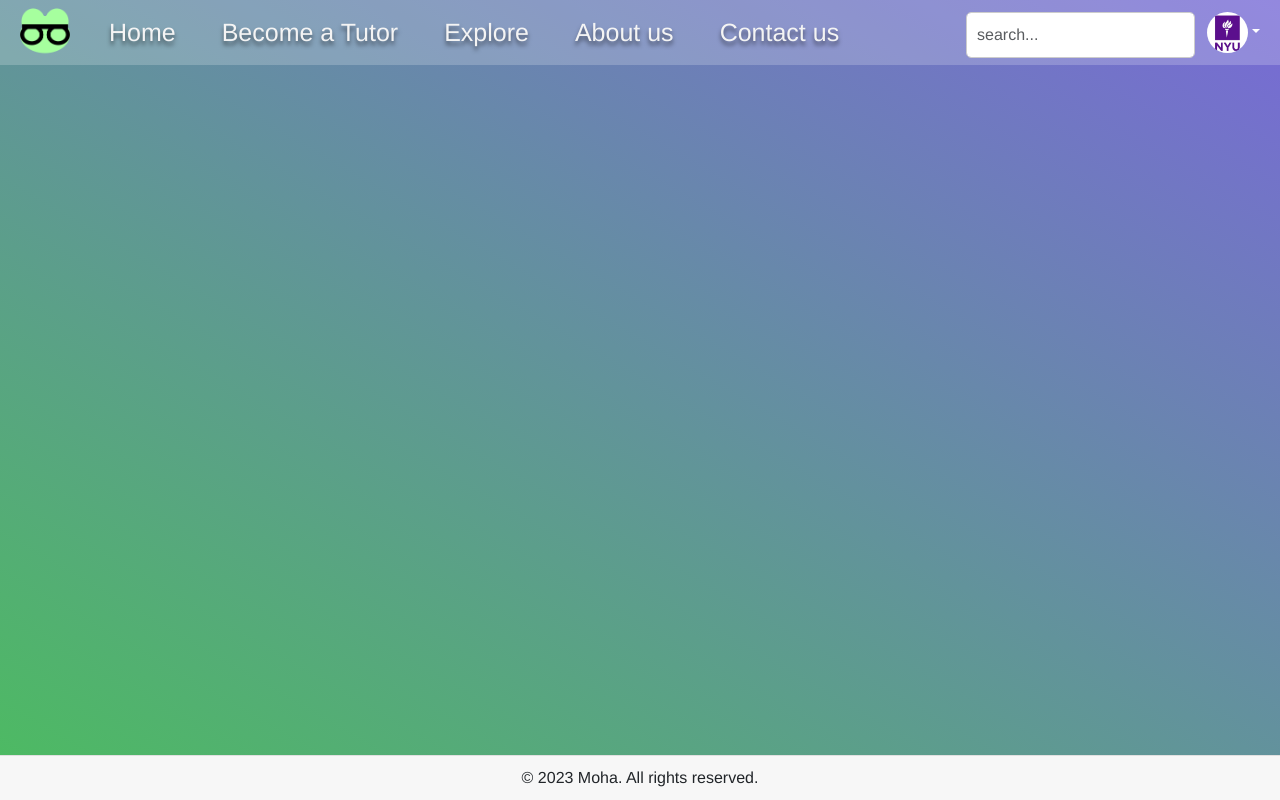
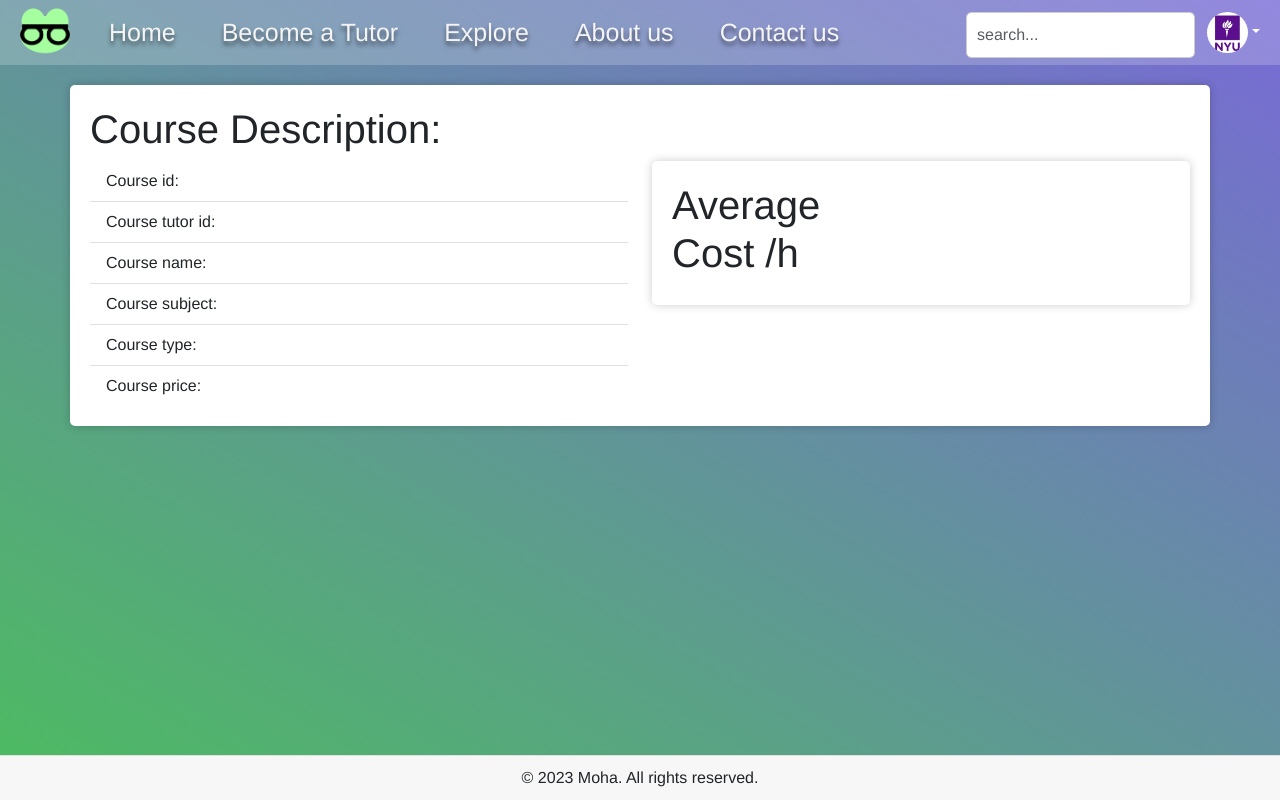
Before and after one commit to metaknightccc/MoHa, a React (Create React App) app in the folder react-app/: page /coursedes in a window 1280 px wide. Built offline with nearby package versions, Linux system fonts and the light colour scheme.

Commit message:
feat: temporary course description page --Yifan

```diff
--- a/react-app/src/App.js
+++ b/react-app/src/App.js
@@ -7,6 +7,7 @@ import RegistrationPage from './RegistrationPage';
 import SearchResultPage from './SearchResultPage';
 import DashboardPage from './DashboardPage';
 import axios from 'axios';
+import CourseDescription from './CourseDescription';
 
 import { BrowserRouter as Router, Routes, Route, Navigate } from 'react-router-dom';
 import AddCoursePage from './AddCoursePage';
@@ -36,6 +37,7 @@ const App = () => {
           <Route path="register" element={<RegistrationPage />} />
           <Route path="search" element={<SearchResultPage />} />
           <Route path="dashboard" element={<DashboardPage />} />
+          <Route path="coursedes" element={<CourseDescription />} />
         </Route>
         {/* Redirect to homepage if route is not found */}
         <Route path="*" element={<Template />} />
--- a/react-app/src/ClassSlot.js
+++ b/react-app/src/ClassSlot.js
@@ -12,7 +12,10 @@ const ClassSlot = ({imgName="nyu.jpg",tutorName="Charles Pan",courseName="CS101"
     <Card className={cardType} style={{width: '60%'}}>
       <Card.Img className="cardImage" variant="top" src={'./assets/'+imgName} />
       <Card.Body className="cardBody">
-        <Link to="/coursedes">
+        <Link
+          to="/coursedes"
+          state={{course_id: 1}}
+        >
           <Card.Title>{courseName}</Card.Title>
         </Link>
         <Card.Subtitle className="mb-2 text-muted">{tutorName}</Card.Subtitle>
--- /dev/null
+++ b/react-app/src/CourseDescription.css
@@ -0,0 +1,6 @@
+.courseDes {
+    display: flex;
+    width: 80%;
+    min-height: 130vh;
+
+}
--- a/react-app/src/CourseDescription.js
+++ b/react-app/src/CourseDescription.js
@@ -1,20 +1,76 @@
 import React, { useState, useEffect, useRef } from "react";
-import { Button, Container, Form, Col, Row, Nav, Image, Dropdown, DropdownButton, ButtonGroup } from "react-bootstrap";
-import { useNavigate } from "react-router-dom";
+import { ListGroup, Button, Container, Form, Col, Row, Nav, Image, Dropdown, DropdownButton, ButtonGroup } from "react-bootstrap";
+import { useNavigate, useLocation } from "react-router-dom";
 import axios from "axios";
 import ClassSlot from "./ClassSlot";
+import "./Profile.css"
 
 const CourseDescription = ({ data }) => {
 
+    const location = useLocation();
+    const [formData, setFormData] = useState({
+        course_id: '',
+        course_tutor_id: '',
+        course_name: '',
+        course_subject: '',
+        course_type: '',
+        course_price: '',
+        course_description: '',
+    });
 
 
+    const fetchInfo = async () => {
+        try {
+            const response = await axios.get(`/course/get_course_info?course_id=${location.state.course_id}`);
+            setFormData({
+                course_id: response.data.id,
+                course_tutor_id: response.data.tutor_id,
+                course_name: response.data.name,
+                course_subject: response.data.subject,
+                course_type: response.data.type,
+                course_price: response.data.price,
+                course_description: response.data.description,
+            });
+        }
+        catch (error) {
+            console.error('Error fetching user info:', error);
+        }
+    };
+
+
+    useEffect(() => {
+        fetchInfo();
+    }, []);
+
     return (
-        <div className="courseDes">
-
-        <Container>
-            <h1>Test</h1>
+        <Container className="courseDes">
+            <Row>
+                <Col md={12}>
+                    <h1>Course Description:{formData.course_description}</h1>
+                </Col>
+            </Row>
+            <Row>
+                <Col md={6}>
+                    <ListGroup variant="flush">
+                        <ListGroup.Item>Course id: {formData.course_id}</ListGroup.Item>
+                        <ListGroup.Item>Course tutor id: {formData.tutor_id}</ListGroup.Item>
+                        <ListGroup.Item>Course name: {formData.course_name}</ListGroup.Item>
+                        <ListGroup.Item>Course subject: {formData.course_subject}</ListGroup.Item>
+                        <ListGroup.Item>Course type: {formData.course_type}</ListGroup.Item>
+                        <ListGroup.Item>Course price: {formData.course_price}</ListGroup.Item>
+                    </ListGroup>
+                </Col>
+                <Col lg={6}>
+                    <Container>
+                        <Row>
+                            <Col md={6}>
+                                <h1>Average Cost {formData.course_price}/h</h1>
+                            </Col>
+                        </Row>
+                    </Container>
+                </Col>
+            </Row>
         </Container>
-        </div>
     );
 };
 export default CourseDescription;
```
Also changed, not shown: 2 other files (tests, documents, lock files or other folders).
